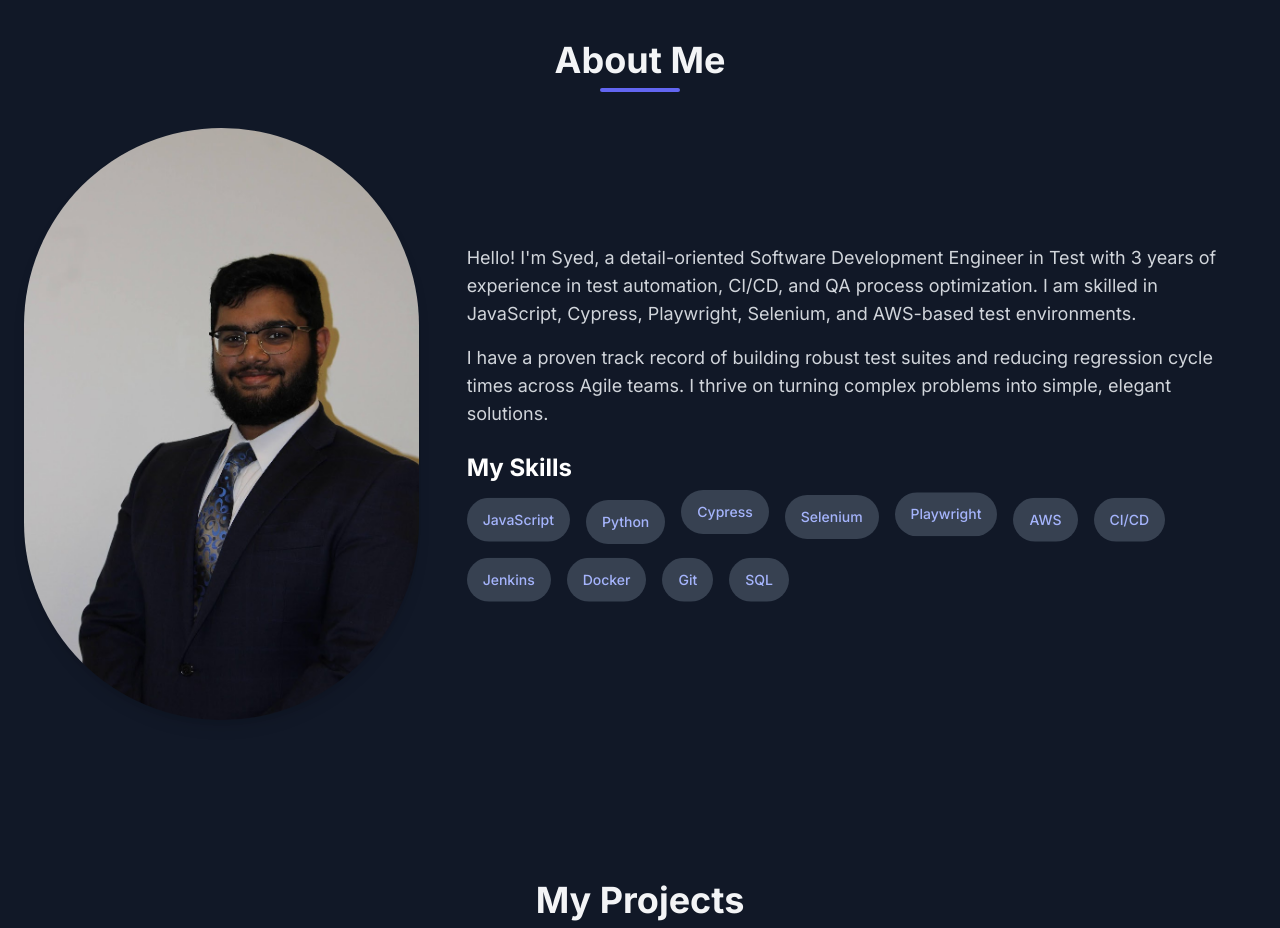
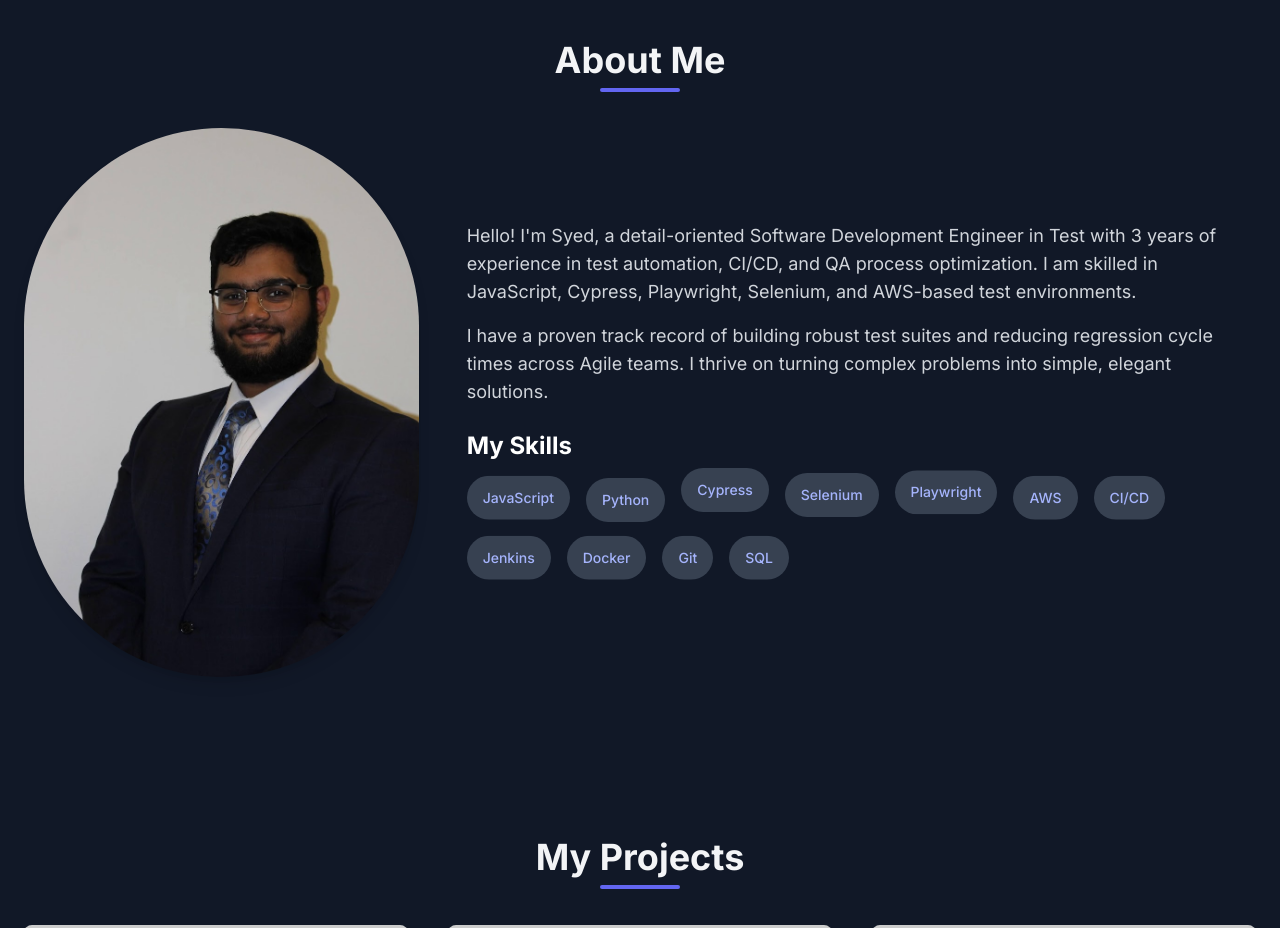
Before and after one commit to SyButter/website, a plain HTML site: page index.html in a window 1280 px wide. Shown: the part 840-1768 px from the top of the page. Drawn offline with nearby package versions, Linux system fonts and the light colour scheme; placeholder pictures from the web are drawn by us; animation ran at ten frames a second.

Commit message:
crop pic

```diff
--- a/index.html
+++ b/index.html
@@ -64,7 +64,7 @@
             <h2 class="section-title">About Me</h2>
             <div class="flex flex-col md:flex-row items-center gap-12">
                 <div class="md:w-1/3">
-                    <img src="images/headshot1.jpg" alt="A headshot of Syed Badrudduja" class="rounded-full shadow-lg mx-auto">
+                    <img src="images/headshot2.jpg" alt="A headshot of Syed Badrudduja" class="rounded-full shadow-lg mx-auto">
                 </div>
                 <div class="md:w-2/3 text-lg text-gray-300">
                     <p class="mb-4">
```
Also changed, not shown: images/headshot1.jpg (deleted), images/headshot2.jpg (added).
